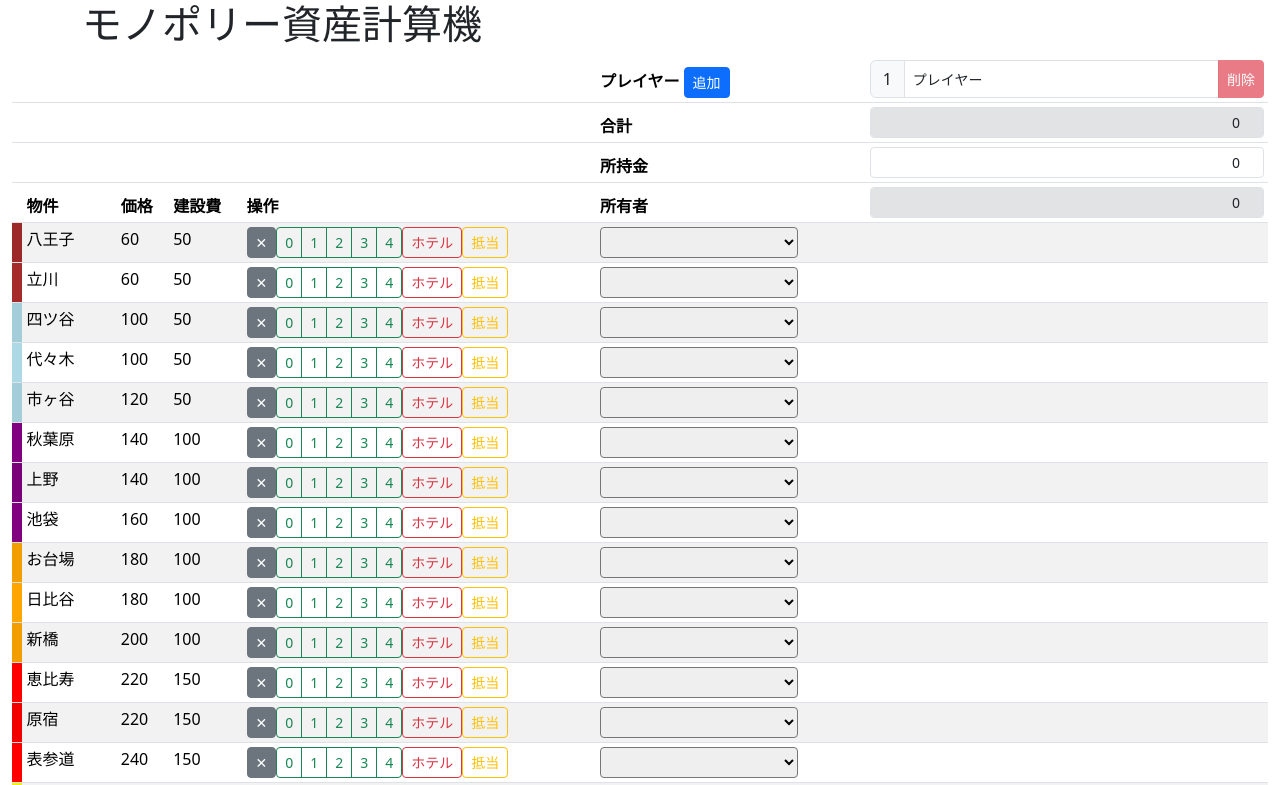
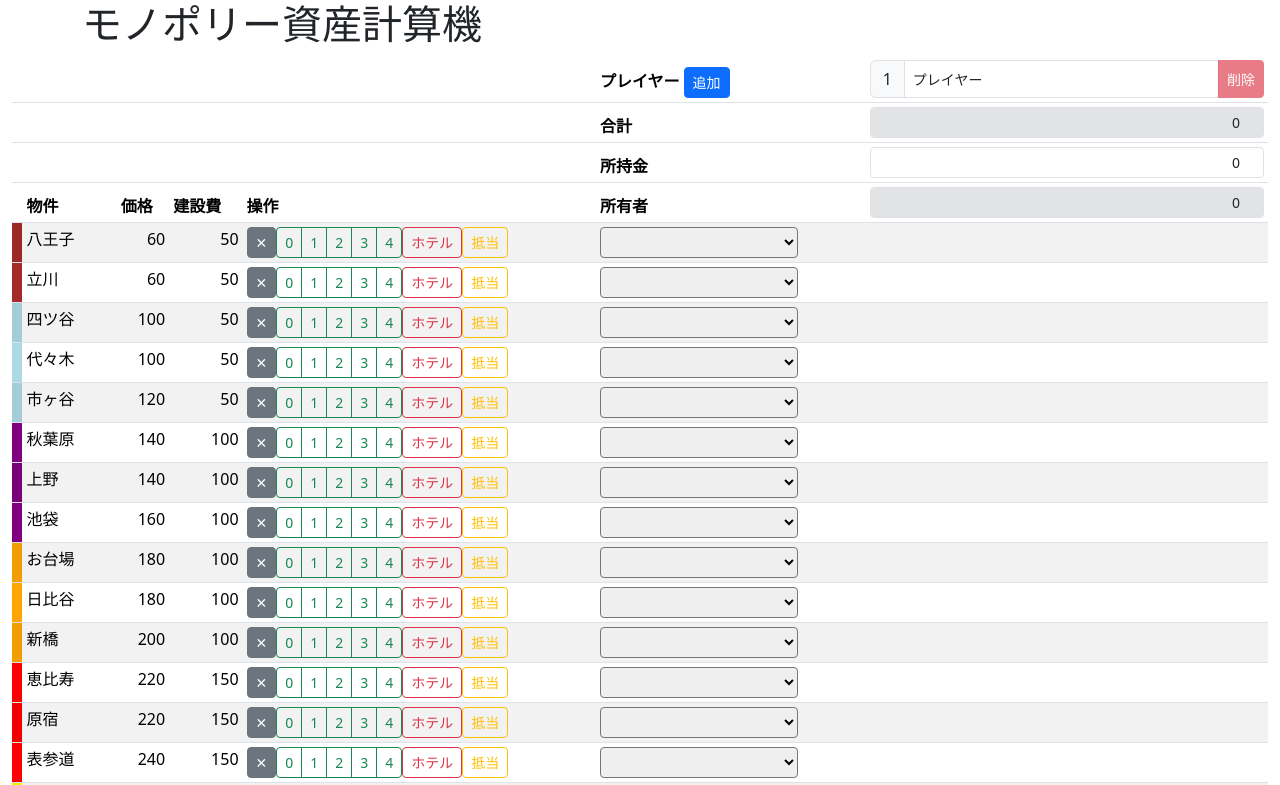
Before and after one commit to sumeragizzz/monopoly-assets-calculator, a Vue app: page / in a window 1280 px wide. Shown: the top 785 px of the page. Built offline with nearby package versions, Linux system fonts and the light colour scheme.

Commit message:
数値表示を右寄せに変更

```diff
--- a/src/components/App.vue
+++ b/src/components/App.vue
@@ -103,8 +103,8 @@
       <tr v-for="(property, propertyIndex) in game.getAllProperties()">
         <td :style="{'background-color': property.group.color}"></td>
         <td>{{ property.name }}</td>
-        <td>{{ property.price }}</td>
-        <td>{{ !property.buildable ? '-' : property.cost }}</td>
+        <td class="text-end">{{ property.price }}</td>
+        <td class="text-end">{{ !property.buildable ? '-' : property.cost }}</td>
         <td>
           <button @click="sellProperty(property)" class="btn btn-sm" :class="{'btn-secondary': isActivatedSellButton(property), 'btn-outline-secondary': !isActivatedSellButton(property)}">✕</button>
           <div class="btn-group">
@@ -124,7 +124,7 @@
             <option v-for="(player, playerIndex) in game.getAllPlayers()" :value="player">{{ `${playerIndex + 1}: ${player.name}` }}</option>
           </select>
         </td>
-        <td v-for="player in game.getAllPlayers()">
+        <td v-for="player in game.getAllPlayers()" class="text-end">
           <template v-if="player.isOwnedProperty(property)">{{ game.getPropertyStatus(property).calculateValuation() }}</template>
         </td>
       </tr>
```
